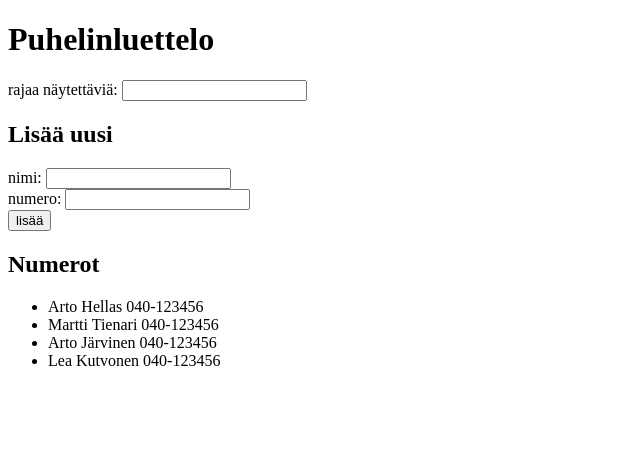
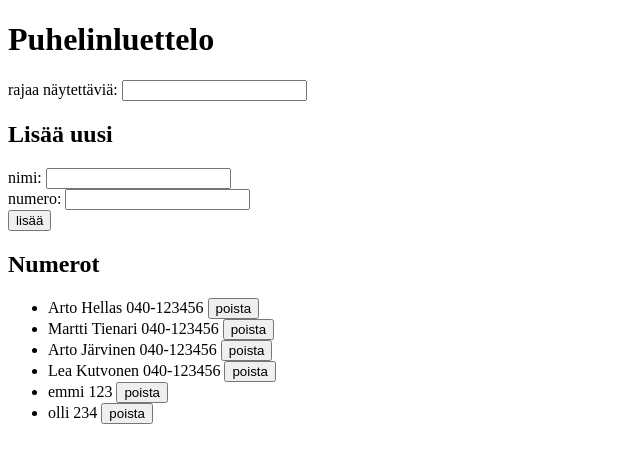
Before and after one commit to 0LL1/fullstackopen-2, a React (Create React App) app in the folder puhelinluettelo/: page / in a window 1280 px wide. Shown: the top 462 px of the page, without its empty margins (0-640 px from the left). Built offline with nearby package versions, Linux system fonts and the light colour scheme; data requests are answered from the project's data file.

Commit message:
2.15–2.18

```diff
--- a/puhelinluettelo/db.json
+++ b/puhelinluettelo/db.json
@@ -19,6 +19,16 @@
       "name": "Lea Kutvonen",
       "number": "040-123456",
       "id": 4
+    },
+    {
+      "name": "emmi",
+      "number": "123",
+      "id": 6
+    },
+    {
+      "name": "olli",
+      "number": "234",
+      "id": 7
     }
   ]
 }
--- a/puhelinluettelo/src/App.js
+++ b/puhelinluettelo/src/App.js
@@ -1,5 +1,5 @@
 import React, { useState, useEffect } from 'react'
-import axios from 'axios'
+import personService from './services/persons'
 import Filter from './components/Filter'
 import PersonForm from './components/PersonForm'
 import Persons from './components/Persons'
@@ -11,9 +11,7 @@ const App = () => {
   const [search, setSearch] = useState('')
 
   useEffect(() => {
-    axios
-      .get('http://localhost:3001/persons')
-      .then(response => setPersons(response.data))
+    personService.getAll().then(initialPersons => setPersons(initialPersons))
   }, [])
 
   const handleNameInput = event => {
@@ -37,15 +35,46 @@ const App = () => {
     }
 
     if (persons.find(element => element.name === newName)) {
-      alert(`${newName} on jo luettelossa`)
+      const result = window.confirm(
+        `${newName} on jo luettelossa, korvataanko vanha numero uudella?`
+      )
+
+      result && replaceEntry(newEntry)
+
       setNewName('')
       setNewNumber('')
       return
     }
 
-    setPersons(persons.concat(newEntry))
-    setNewName('')
-    setNewNumber('')
+    personService.create(newEntry).then(returnedEntry => {
+      setPersons(persons.concat(returnedEntry))
+      setNewName('')
+      setNewNumber('')
+    })
+  }
+
+  const removeEntry = item => {
+    const result = window.confirm(`Poistetaanko ${item.name}?`)
+
+    if (result) {
+      personService.remove(item.id)
+      const newPersons = persons.filter(person => person.id !== item.id)
+      setPersons(newPersons)
+    }
+  }
+
+  const replaceEntry = item => {
+    const oldEntry = persons.find(person => person.name === item.name)
+
+    const newEntry = { ...oldEntry, number: item.number }
+
+    personService.replace(newEntry).then(returnedEntry => {
+      setPersons(
+        persons.map(person =>
+          person.id !== returnedEntry.id ? person : returnedEntry
+        )
+      )
+    })
   }
 
   const filteredPersons = persons.filter(person =>
@@ -54,7 +83,8 @@ const App = () => {
 
   const personList = filteredPersons.map(person => (
     <li key={person.name}>
-      {person.name} {person.number}
+      {person.name} {person.number}{' '}
+      <button onClick={() => removeEntry(person)}>poista</button>
     </li>
   ))
 
--- /dev/null
+++ b/puhelinluettelo/src/services/persons.js
@@ -0,0 +1,23 @@
+import axios from 'axios'
+const baseUrl = 'http://localhost:3001/persons'
+
+const getAll = () => {
+  const request = axios.get(baseUrl)
+  return request.then(response => response.data)
+}
+
+const create = newItem => {
+  const request = axios.post(baseUrl, newItem)
+  return request.then(response => response.data)
+}
+
+const remove = id => {
+  axios.delete(`${baseUrl}/${id}`)
+}
+
+const replace = item => {
+  const request = axios.put(`${baseUrl}/${item.id}`, item)
+  return request.then(response => response.data)
+}
+
+export default { getAll, create, remove, replace }
```
